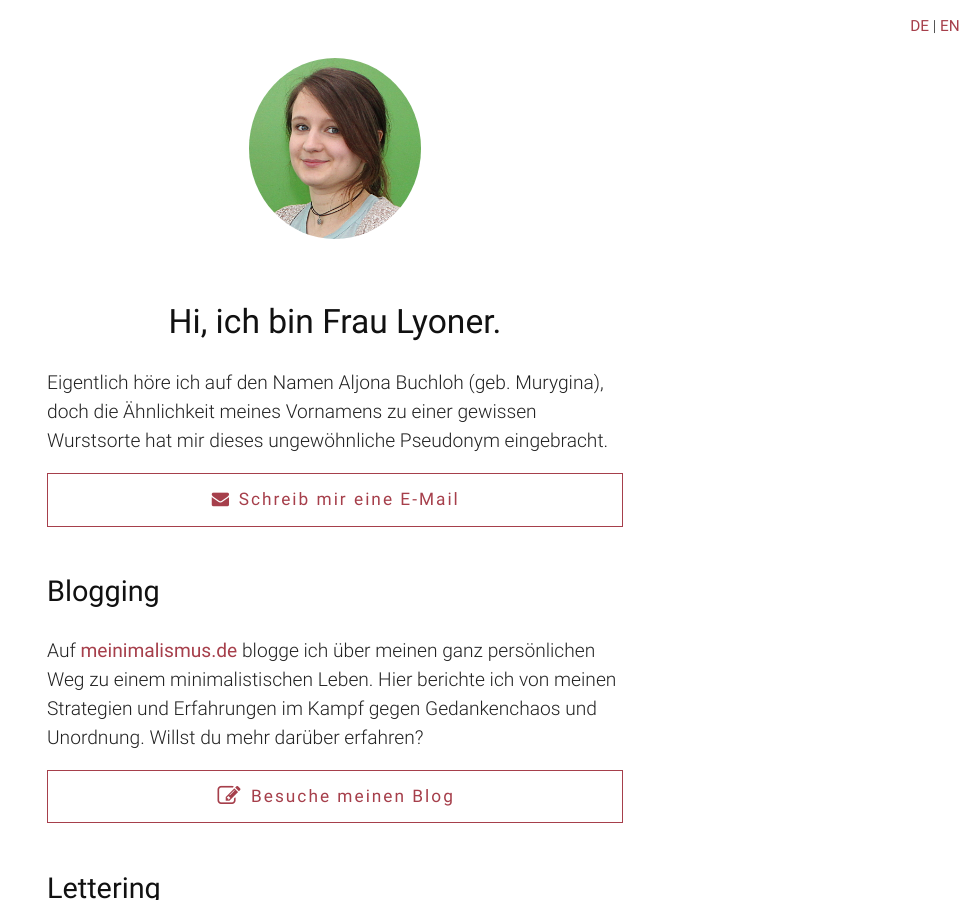
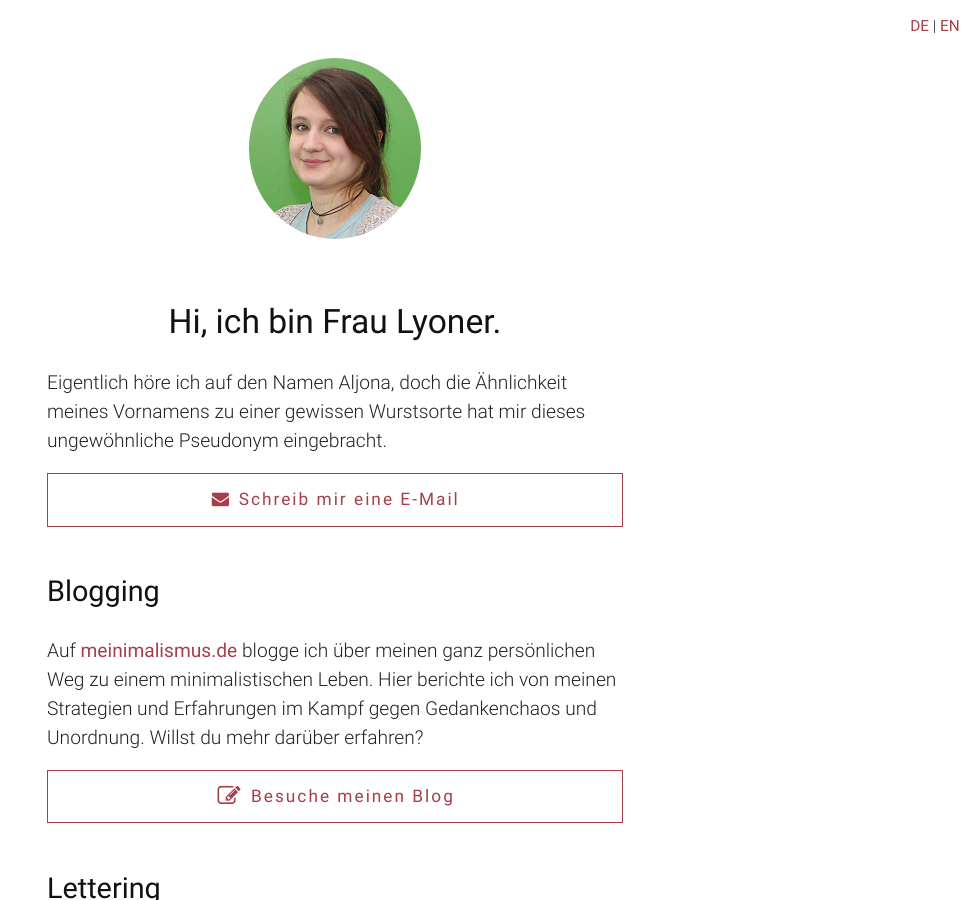
Before and after one commit to fraulyoner/fraulyoner.github.io, a Jekyll site: the page built from index.html, in a window 1280 px wide and 900 px high. Shown: the whole window, without its empty margins (305-1280 px from the left). Built offline with Jekyll 4.4.1, drawn with Linux system fonts in a browser that asks for light colours.

Commit message:
Update index.html

```diff
--- a/index.html
+++ b/index.html
@@ -5,7 +5,7 @@ layout: default
 <section>
   <h1 class="center">Hi, ich bin Frau Lyoner.</h1>
   <p>
-    Eigentlich h&ouml;re ich auf den Namen Aljona Buchloh (geb. Murygina), doch die
+    Eigentlich h&ouml;re ich auf den Namen Aljona, doch die
     &Auml;hnlichkeit meines Vornamens zu einer gewissen Wurstsorte hat mir dieses
     ungew&ouml;hnliche Pseudonym eingebracht.
     <a class="button" href="mailto:{{ site.user.email }}">
```
